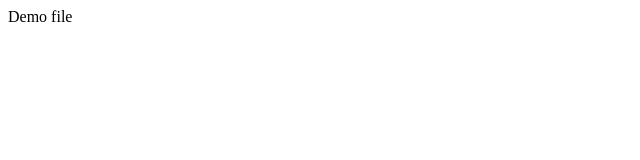
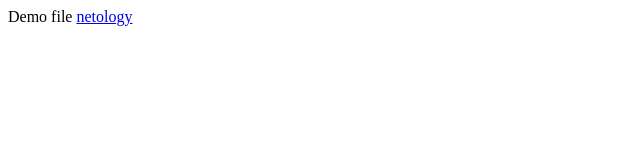
Before and after one commit to svetlanarykova/demo, a plain HTML site: page index.html in a window 1280 px wide. Shown: the full height of the page, 0-640 px from the left. Drawn offline with Linux system fonts and the light colour scheme.

Commit message:
Link to netology added

```diff
--- a/index.html
+++ b/index.html
@@ -8,5 +8,6 @@
     </head>
     <body>
         Demo file
+        <a href="https://netology.ru">netology</a>
     </body>
 </html>
```
